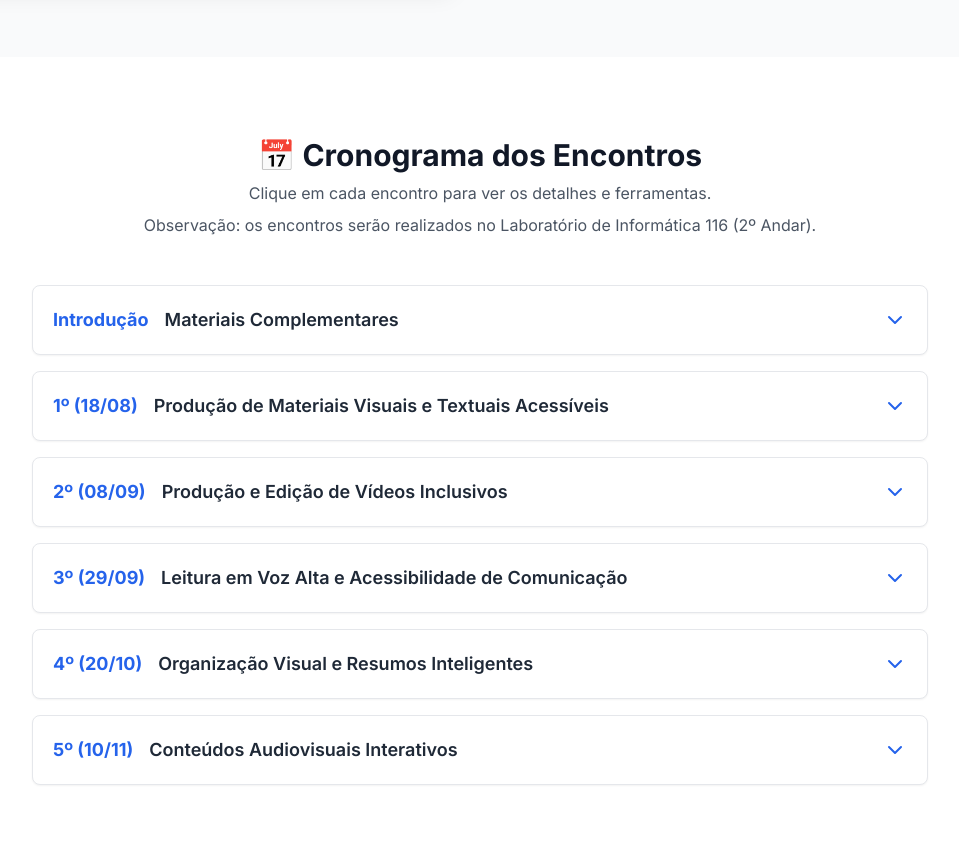
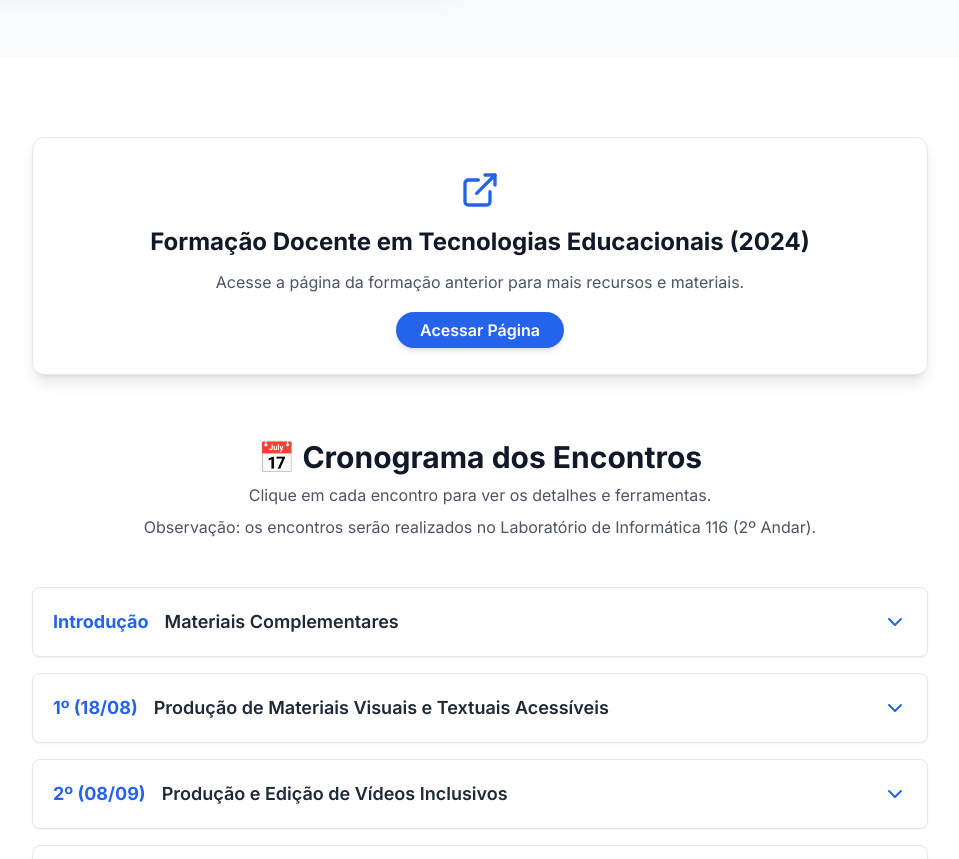
Before and after one commit to edinilsonvida/ia_inclusao, a plain HTML site: page index.html in a window 1280 px wide. Shown: the part 1380-2239 px from the top of the page, without its empty margins (160-1119 px from the left). Drawn offline with nearby package versions, Linux system fonts and the light colour scheme.

Commit message:
Alterações gerais
Alterações gerais

```diff
--- a/index.html
+++ b/index.html
@@ -180,6 +180,28 @@
         <!-- Seção de Oficinas com Acordeão -->
         <section id="oficinas" class="py-20 bg-white">
             <div class="container mx-auto px-6">
+                <!-- Seção Link Externo -->
+                <div
+                    class="max-w-4xl mx-auto text-center mb-16 bg-white p-8 rounded-xl shadow-lg border border-gray-200">
+                    <svg xmlns="http://www.w3.org/2000/svg" width="24" height="24" viewBox="0 0 24 24" fill="none"
+                        stroke="currentColor" stroke-width="2" stroke-linecap="round" stroke-linejoin="round"
+                        class="w-10 h-10 mx-auto text-blue-600 mb-4">
+                        <path d="M18 13v6a2 2 0 0 1-2 2H5a2 2 0 0 1-2-2V8a2 2 0 0 1 2-2h6"></path>
+                        <polyline points="15 3 21 3 21 9"></polyline>
+                        <line x1="10" y1="14" x2="21" y2="3"></line>
+                    </svg>
+                    <h3 class="text-2xl font-bold text-gray-900 mb-3">
+                        Formação Docente em Tecnologias Educacionais (2024)
+                    </h3>
+                    <p class="text-gray-600 mb-6">
+                        Acesse a página da formação anterior para mais recursos e materiais.
+                    </p>
+                    <a href="https://sites.google.com/view/formacao-docente/" target="_blank"
+                        class="bg-blue-600 text-white px-6 py-2 rounded-full font-semibold hover:bg-blue-700 transition duration-300 shadow-md">
+                        Acessar Página
+                    </a>
+                </div>
+
                 <div class="text-center mb-12">
                     <h2 class="text-3xl font-bold text-gray-900">
                         📅 Cronograma dos Encontros
@@ -639,7 +661,7 @@
                 <div class="flex justify-center">
                     <div class="grid grid-cols-2 md:grid-cols-4 gap-8">
                         <div class="text-center">
-                            <img src="img/angelita.png" alt="Foto da Professora Angelita"
+                            <img src="img/angelita.jpg" alt="Foto da Professora Angelita"
                                 class="w-24 h-24 rounded-full mx-auto mb-2 border-2 border-gray-300" />
                             <h4 class="font-semibold text-gray-800">
                                 Angelita Teresinha Coelho
@@ -653,14 +675,14 @@
                             </h4>
                         </div>
                         <div class="text-center">
-                            <img src="https://placehold.co/96x96/E0E7FF/4F46E5?text=LR" alt="Foto do Professor Lucas"
+                            <img src="img/lucas.jpg" alt="Foto do Professor Lucas"
                                 class="w-24 h-24 rounded-full mx-auto mb-2 border-2 border-gray-300" />
                             <h4 class="font-semibold text-gray-800">Lucas Rafael de Liz</h4>
                         </div>
                         <div class="text-center">
-                            <img src="https://placehold.co/96x96/E0E7FF/4F46E5?text=E" alt="Foto do Estagiário"
+                            <img src="https://placehold.co/96x96/E0E7FF/4F46E5?text=BC" alt="Foto do Bruno"
                                 class="w-24 h-24 rounded-full mx-auto mb-2 border-2 border-gray-300" />
-                            <h4 class="font-semibold text-gray-800">Estagiário</h4>
+                            <h4 class="font-semibold text-gray-800">Bruno Correa da Silva</h4>
                         </div>
                     </div>
                 </div>
```
Also changed, not shown: img/angelita.jpg (added), img/angelita.png (deleted), img/lucas.jpg (added).
